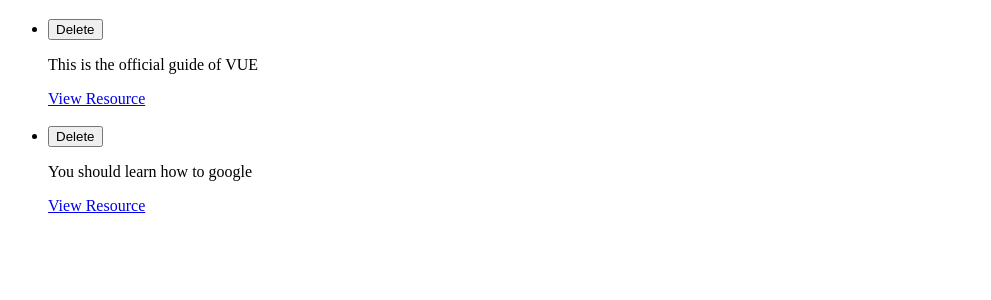
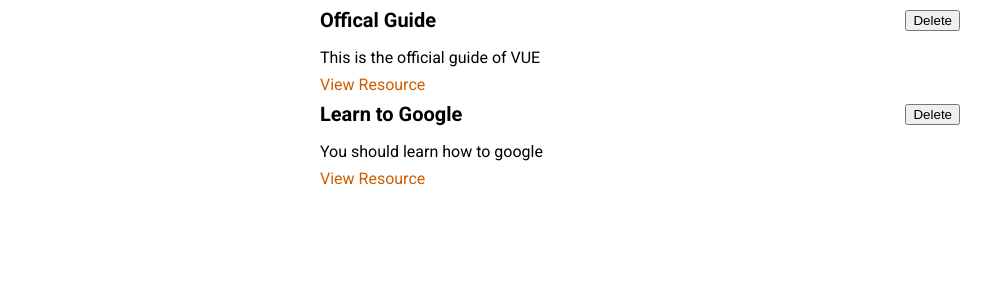
Before and after one commit to aplactuan/learning-resource, a Vue app: page / in a window 1280 px wide. Shown: the top 300 px of the page, without its empty margins (0-991 px from the left). Built offline with nearby package versions, Linux system fonts and the light colour scheme.

Commit message:
Add storedresources component and add styling to component

```diff
--- a/src/App.vue
+++ b/src/App.vue
@@ -1,33 +1,25 @@
 <template>
-    <ul>
-        <learning-resource
-            v-for="res in storedResources"
-            :key="res.id"
-            :title="res.title"
-            :description="res.description"
-            :link="res.link"
-        ></learning-resource>
-    </ul>
+    <stored-resources :resources="storedResources"></stored-resources>
 </template>
 <script>
-import LearningResource from './components/learning-resources/LearningResource.vue';
+import StoredResources from  './components/learning-resources/StoredResources.vue';
 
 export default {
     components: {
-        LearningResource
+        StoredResources
     },
     data() {
         return {
             storedResources: [
                 {
                     id: 'official-guide',
-                    name: 'Offical Guide',
+                    title: 'Offical Guide',
                     description: 'This is the official guide of VUE',
                     link: 'https://vuejs.org'
                 },
                 {
                     id: 'learn-to-google',
-                    name: 'Learn to Google',
+                    title: 'Learn to Google',
                     description: 'You should learn how to google',
                     link: 'https://google.org'
                 },
@@ -36,3 +28,19 @@
     }
 }
 </script>
+
+<style>
+    @import url('https://fonts.googleapis.com/css2?family=Roboto:wght@400;700&display=swap');
+
+* {
+  box-sizing: border-box;
+}
+
+html {
+  font-family: 'Roboto', sans-serif;
+}
+
+body {
+  margin: 0;
+}
+</style>
--- a/src/components/learning-resources/LearningResource.vue
+++ b/src/components/learning-resources/LearningResource.vue
@@ -19,3 +19,34 @@
     props: ['title', 'description', 'link']
 }
 </script>
+<style scoped>
+li {
+  margin: auto;
+  max-width: 40rem;
+}
+
+header {
+  display: flex;
+  justify-content: space-between;
+  align-items: center;
+}
+
+h3 {
+  font-size: 1.25rem;
+  margin: 0.5rem 0;
+}
+
+p {
+  margin: 0.5rem 0;
+}
+
+a {
+  text-decoration: none;
+  color: #ce5c00;
+}
+
+a:hover,
+a:active {
+  color: #c89300;
+}
+</style>
--- /dev/null
+++ b/src/components/learning-resources/StoredResources.vue
@@ -0,0 +1,32 @@
+<template>
+    <ul>
+        <learning-resource
+            v-for="res in resources"
+            :key="res.id"
+            :title="res.title"
+            :description="res.description"
+            :link="res.link"
+        ></learning-resource>
+    </ul>
+</template>
+
+<script>
+import LearningResource from './LearningResource.vue';
+
+export default {
+    components: {
+        LearningResource
+    },
+    props: ['resources']
+}
+</script>
+
+<style scoped>
+ ul {
+  list-style: none;
+  margin: 0;
+  padding: 0;
+  margin: auto;
+  max-width: 40rem;
+}
+</style>
```
